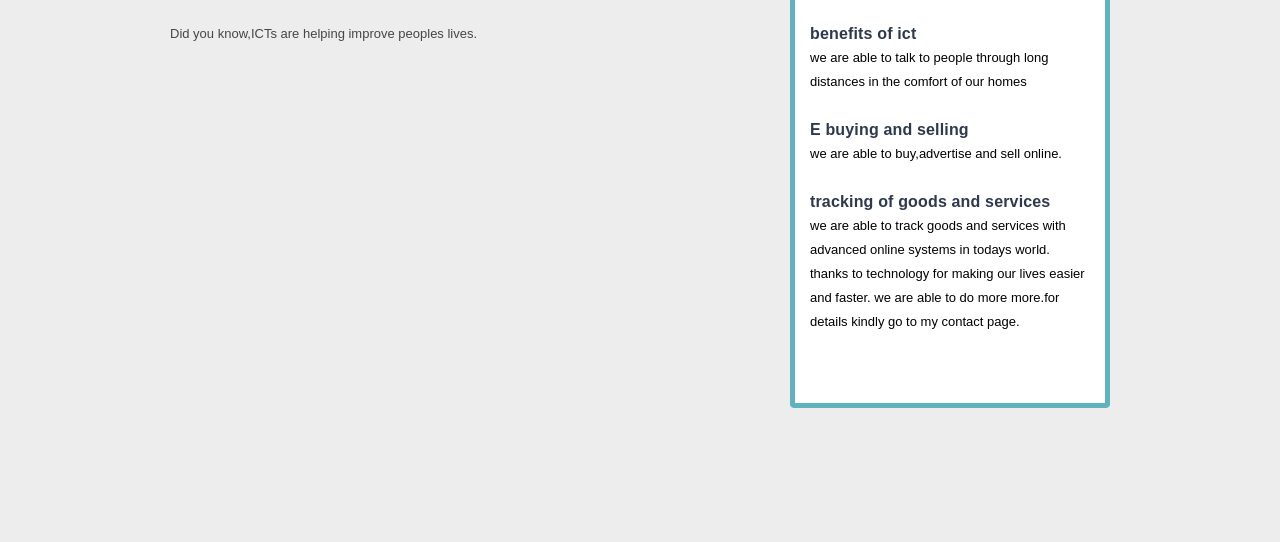
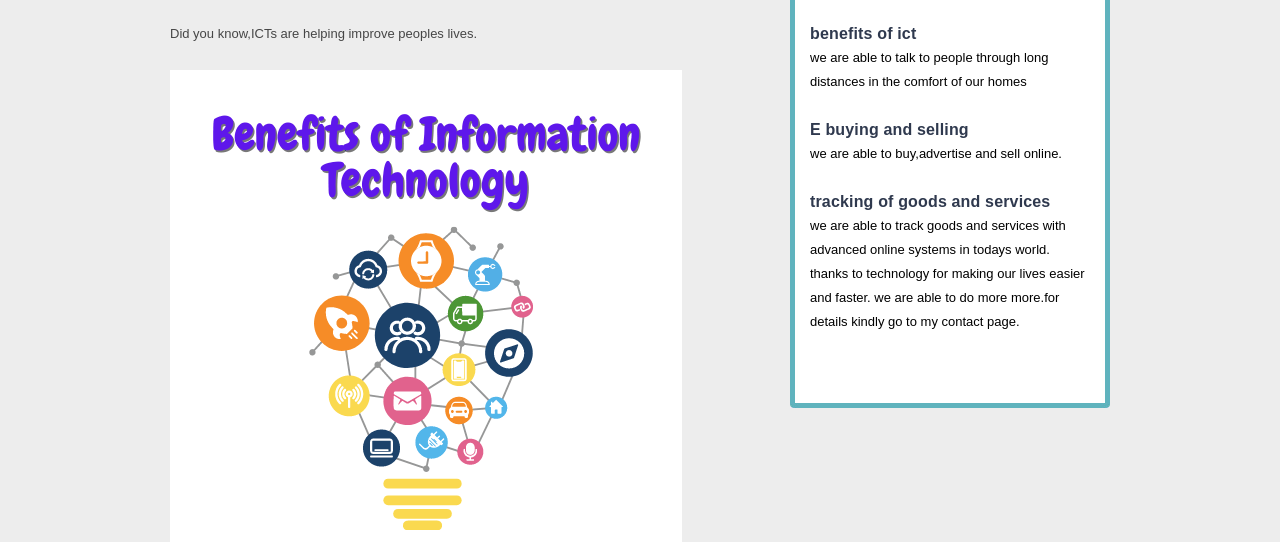
Before and after one commit to LUndaronald/myportfolio, a plain HTML site: page news.html in a window 1280 px wide. Shown: the part 258-800 px from the top of the page. Drawn offline with Linux system fonts and the light colour scheme.

Commit message:
Update news.html

```diff
--- a/news.html
+++ b/news.html
@@ -37,7 +37,7 @@
 				<h3>news</h3>
 				<p>
 					Did you know,ICTs are helping improve peoples lives.</p>
-				<img src="" alt"">
+				<img src="images/Benefits-of-information-technology (1).png" alt"">
 
 
 
```
